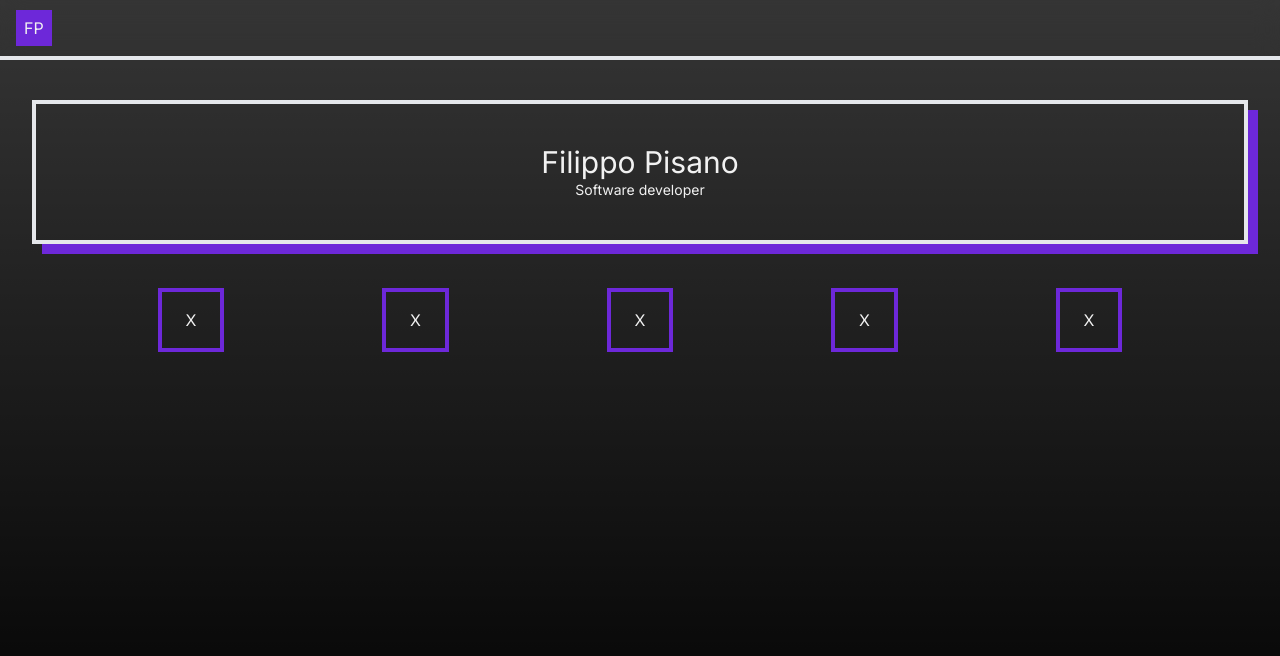
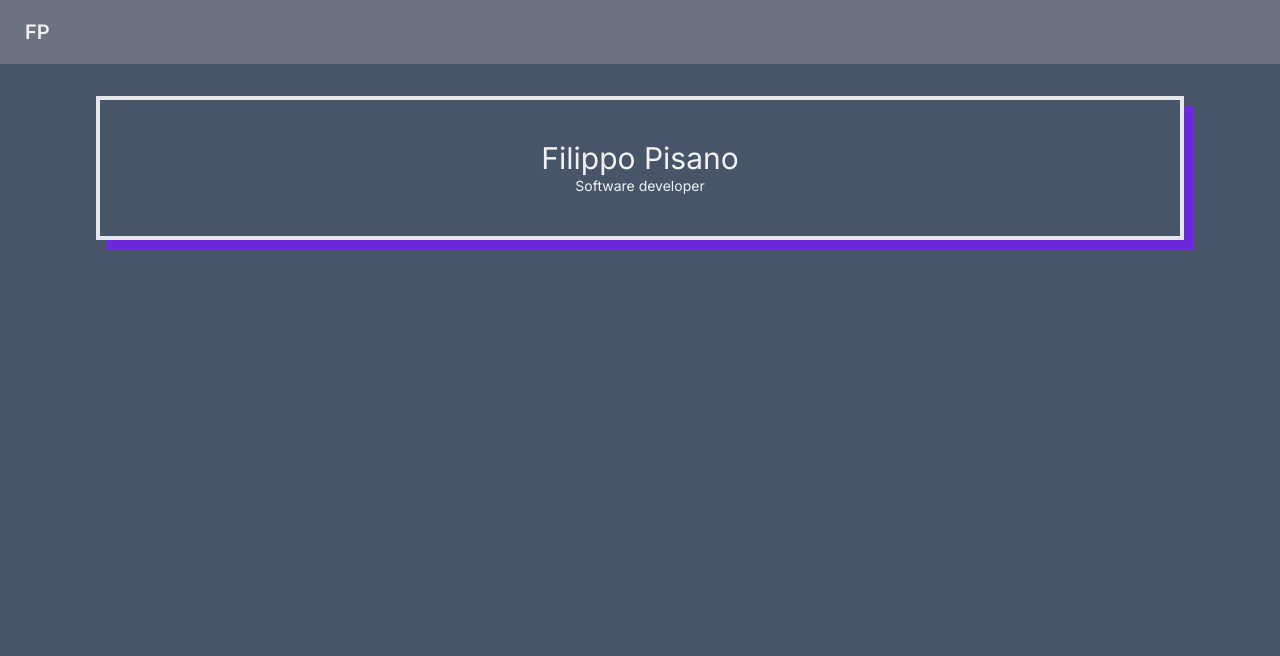
Before and after one commit to FilippoPisano99/filippopisano99.github.io, a Next.js app: page / in a window 1280 px wide. Shown: the top 656 px of the page. Built offline with nearby package versions, Linux system fonts and the light colour scheme.

Commit message:
DaisyUI Added

```diff
--- a/package.json
+++ b/package.json
@@ -12,6 +12,7 @@
     "deploy": "gh-pages -d out"
   },
   "dependencies": {
+    "daisyui": "^4.5.0",
     "gh-pages": "^6.1.1",
     "next": "14.0.4",
     "react": "^18",
--- a/src/app/globals.css
+++ b/src/app/globals.css
@@ -9,6 +9,7 @@
 }
 
 body {
+  scroll-behavior: smooth;
   color: var(--foreground-rgb);
   background: linear-gradient(
       to bottom,
@@ -17,3 +18,23 @@ body {
     )
     var(--background-start-rgb);
 }
+
+@layer utilities {
+
+
+  .snap-y {
+    --scroll-snap-direction: y;
+  }
+
+  .snap-mandatory {
+    --scroll-snap-constraint: proximity;
+  }
+
+  .snap {
+    scroll-snap-type: var(--scroll-snap-direction) var(--scroll-snap-constraint);
+  }
+
+  .snap-start {
+    scroll-snap-align: start;
+  }
+}
--- a/src/app/page.js
+++ b/src/app/page.js
@@ -4,11 +4,19 @@ import Navbar from "@/components/navbar";
 
 export default function Home() {
   return (
-    <main className="min-h-screen">
-      <Navbar />
-      <section className='p-8'>
+    <main className="max-h-screen overflow-y-scroll snap snap-y snap-mandatory">
+
+      <Navbar/>
+
+      <section
+        id='SPLASHPAGE'
+        className='
+          snap-start
+          w-full h-screen
+        bg-slate-600 p-24'>
 
         <div className='
+
             flex flex-col
             items-center
             p-10 border-4
@@ -18,16 +26,32 @@ export default function Home() {
           <span className='text-3xl'>Filippo Pisano</span>
           <span className='text-sm'>Software developer</span>
         </div>
+
       </section>
-      <section className='
+
+
+      <section
+        id='PROJECTS'
+        className='
+          w-full h-screen
+          snap-start
+          bg-slate-700
+          pt-24
+          p-8
+          text-center'
+      >
+        <span className='text-xl'>My projects:</span>
+        <div className='
         flex flex-wrap
-        justify-evenly
-      '>
-        <Card />
-        <Card />
-        <Card />
-        <Card />
-        <Card />
+        mt-3
+        justify-evenly'
+        >
+          <Card />
+          <Card />
+          <Card />
+          <Card />
+          <Card />
+        </div>
       </section>
     </main>
   )
--- a/src/components/card.js
+++ b/src/components/card.js
@@ -2,8 +2,16 @@ import Image from 'next/image'
 
 export default function Card() {
     return (
-        <div className='p-4 border-solid border-4 border-primary'>
-            <span className='p-2'>X</span>
+
+        <div className="card card-compact w-2/12 bg-base-100 shadow-xl">
+        <figure><img src="next.svg" alt="Application" /></figure>
+        <div className="card-body">
+            <h2 className="card-title">Master Ticket</h2>
+            <p>If a dog chews shoes whose shoes does he choose?</p>
+            <div className="card-actions justify-end">
+            <button className="btn btn-primary">View</button>
+            </div>
+        </div>
         </div>
     )
 }
--- a/src/components/navbar.js
+++ b/src/components/navbar.js
@@ -2,8 +2,27 @@ import Image from 'next/image'
 
 export default function Navbar() {
     return (
-        <div className='border-b-4 p-4 mb-2 sticky top-0 backdrop-blur-md'>
-            <span className=' bg-primary  p-2'>FP</span>
+        <div className="navbar bg-base-100 sticky top-0">
+            <a className="btn btn-ghost text-xl">FP</a>
         </div>
+
     )
 }
+/*
+<div className='flex justify-between p-4 sticky top-0 '>
+            <span className=' bg-primary  p-2'><a href='#SPLASHPAGE'>FP</a></span>
+
+
+            <ul class="flex">
+                <li class="mr-6">
+                    <a class="hover:bg-primary p-2" href="#PROJECTS">Projects</a>
+                </li>
+                <li class="mr-6">
+                    <a class="hover:bg-primary p-2" href="#ABOUT">About</a>
+                </li>
+                <li class="mr-6">
+                    <a class="hover:bg-primary p-2" href="#CONTACT">Contact</a>
+                </li>
+            </ul>
+        </div>
+        */
--- a/tailwind.config.js
+++ b/tailwind.config.js
@@ -1,26 +1,30 @@
 /** @type {import('tailwindcss').Config} */
+
 module.exports = {
   content: [
     './src/pages/**/*.{js,ts,jsx,tsx,mdx}',
     './src/components/**/*.{js,ts,jsx,tsx,mdx}',
     './src/app/**/*.{js,ts,jsx,tsx,mdx}',
   ],
-  theme: {
-    extend: {
-      colors:{
-        primary:"#6d28d9"
+  daisyui: {
+    themes: [
+      {
+        mytheme: {
+          "primary": "#0f766e",
+          "secondary": "#d97706",
+          "accent": "#c084fc",
+          "neutral": "#111827",
+          "base-100": "#6b7280",
+          "info": "#dbeafe",
+          "success": "#d1fae5",
+          "warning": "#fef9c3",
+          "error": "#fca5a5",
+        },
       },
-      fontFamily: {
-        'sans': ['Helvetica', 'Arial', 'sans-serif'],
-        'serif': ['Georgia', 'serif'],
-        'mono': ['Courier', 'monospace'],
-      },
-      backgroundImage: {
-        'gradient-radial': 'radial-gradient(var(--tw-gradient-stops))',
-        'gradient-conic':
-          'conic-gradient(from 180deg at 50% 50%, var(--tw-gradient-stops))',
-      },
-    },
+    ],
   },
-  plugins: [],
+  plugins: [
+    require('daisyui'),
+  ],
+  //...
 }
```
Also changed, not shown: public/app.svg (added), 1 other file (tests, documents, lock files or other folders).
